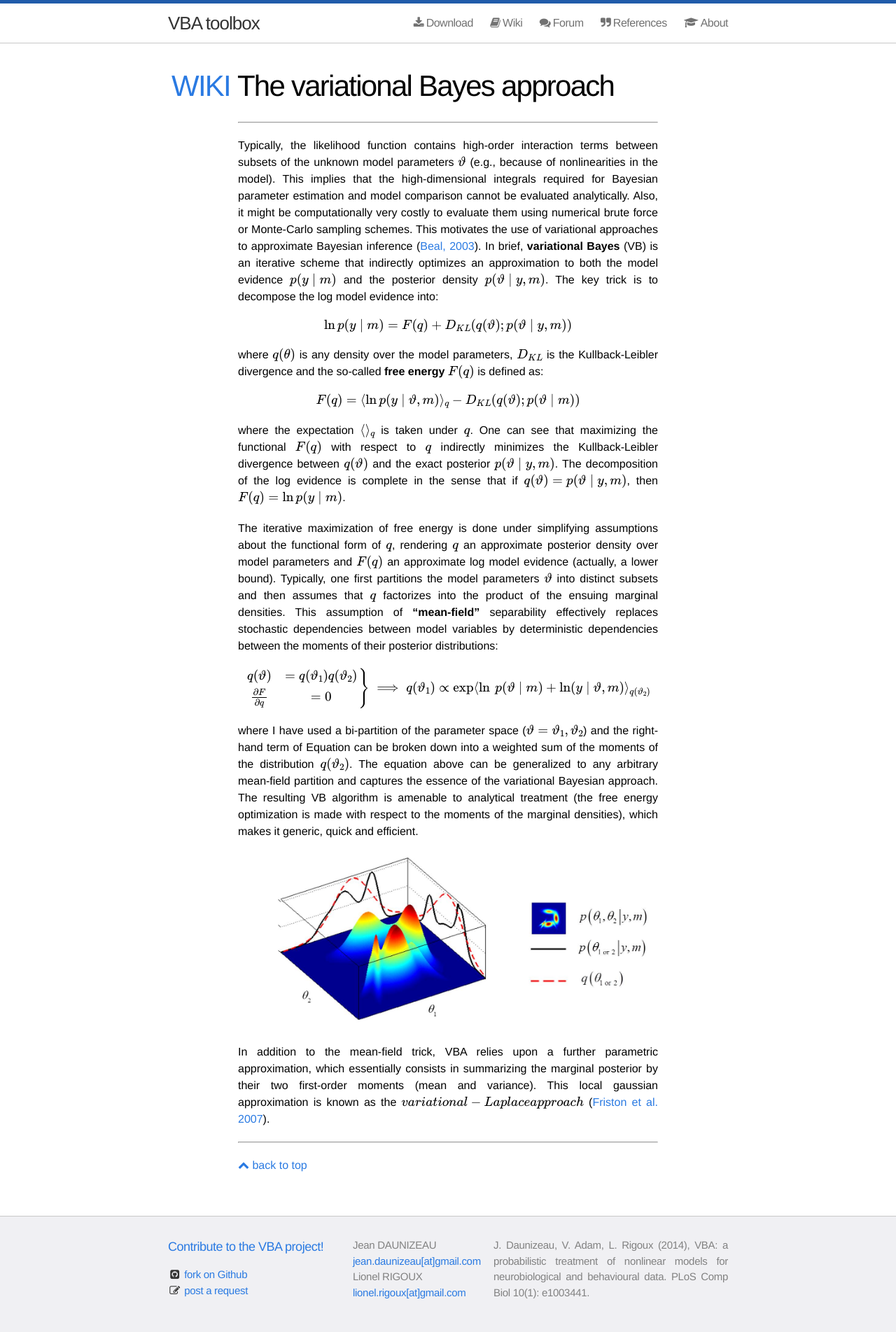
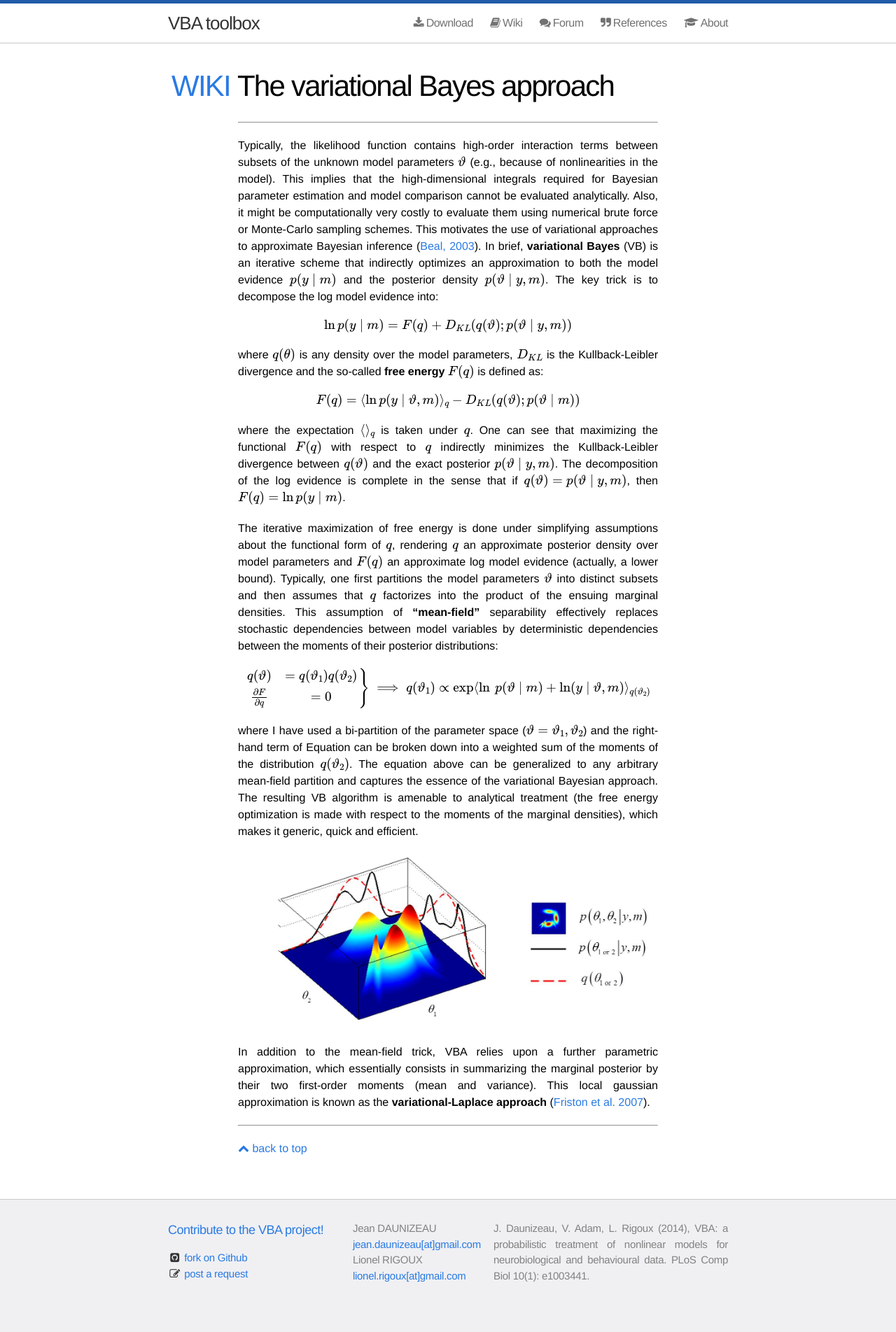
Before and after one commit to MBB-team/VBA-toolbox, a Jekyll site: the page built from _wiki/The-variational-Bayesian-approach.md, in a window 1280 px wide. Shown: the whole page at 70% size. Built offline with Jekyll 4.4.1, drawn with Linux system fonts in a browser that asks for light colours; nearby versions of some CDN libraries; formulas are drawn with MathJax 3; after the commit the page ends 1879 px from its top, so only the background shows below that.

```diff
--- a/_wiki/The-variational-Bayesian-approach.md
+++ b/_wiki/The-variational-Bayesian-approach.md
@@ -30,4 +30,4 @@ where I have used a bi-partition of the parameter space ($$\vartheta={\vartheta_
 
 ![]({{ site.baseurl }}/images/wiki/VBA/vb1.jpg)
 
-In addition to the mean-field trick, VBA relies upon a further parametric approximation, which essentially consists in summarizing the marginal posterior by their two first-order moments (mean and variance). This local gaussian approximation is known as the $$variational-Laplace approach$$ ([Friston et al. 2007](https://www.ncbi.nlm.nih.gov/pubmed/17055746)).
+In addition to the mean-field trick, VBA relies upon a further parametric approximation, which essentially consists in summarizing the marginal posterior by their two first-order moments (mean and variance). This local gaussian approximation is known as the **variational-Laplace approach** ([Friston et al. 2007](https://www.ncbi.nlm.nih.gov/pubmed/17055746)).
```
